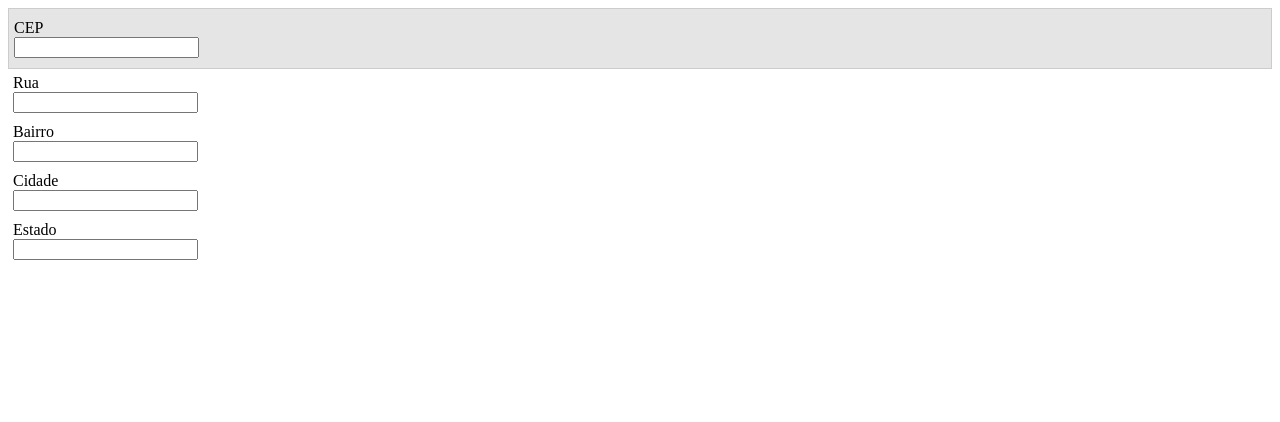
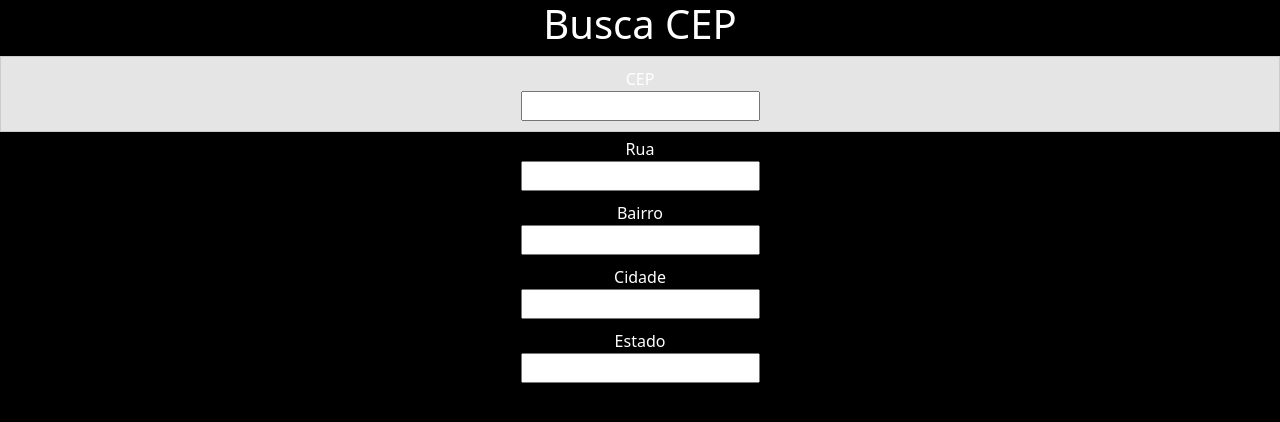
Before and after one commit to ribafs/cep-busca, a plain HTML site: page index.html in a window 1280 px wide. Drawn offline with nearby package versions, Linux system fonts and the light colour scheme.

Commit message:
Update index.html

```diff
--- a/index.html
+++ b/index.html
@@ -1,3 +1,17 @@
+<!DOCTYPE html>
+<html lang="pt-BR">
+<head>
+    <meta charset="UTF-8">
+    <meta http-equiv="X-UA-Compatible" content="IE=edge">
+    <meta name="viewport" content="width=device-width, initial-scale=1.0">
+<link href="https://cdn.jsdelivr.net/npm/bootstrap@5.2.0/dist/css/bootstrap.min.css" rel="stylesheet" integrity="sha384-gH2yIJqKdNHPEq0n4Mqa/HGKIhSkIHeL5AyhkYV8i59U5AR6csBvApHHNl/vI1Bx" crossorigin="anonymous">
+
+    <title>Busca CEP</title>
+</head>
+<body>
+
+<div class="text-center">
+    <h1>Busca CEP</h1>
 <form>
   <div class="frm-group">
     <label>CEP</label>
@@ -24,8 +38,12 @@
       <input type="text" name="estado" />
     </div>
 </form>
-
+</div>
 <style>
+body{
+  background-color: black;
+  color: white;
+}
 .frm-group{
   padding:5px;
 }
@@ -64,3 +82,4 @@
 
 })();
 </script>
+<script src="https://cdn.jsdelivr.net/npm/bootstrap@5.2.0/dist/js/bootstrap.bundle.min.js" integrity="sha384-A3rJD856KowSb7dwlZdYEkO39Gagi7vIsF0jrRAoQmDKKtQBHUuLZ9AsSv4jD4Xa" crossorigin="anonymous"></script>
```
